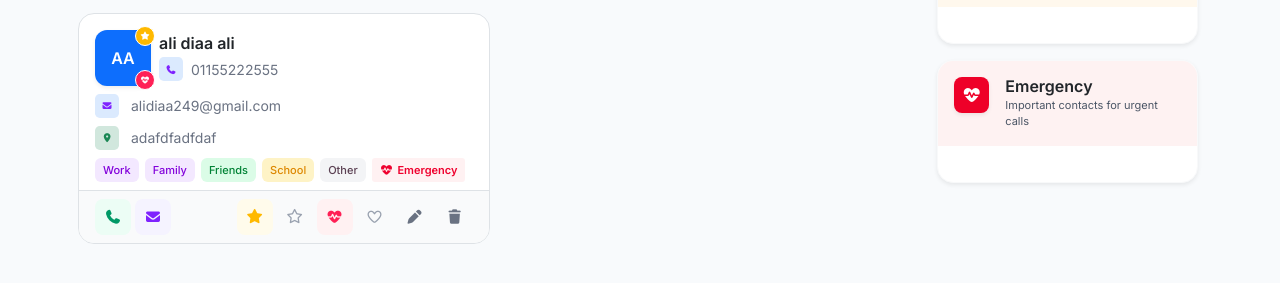
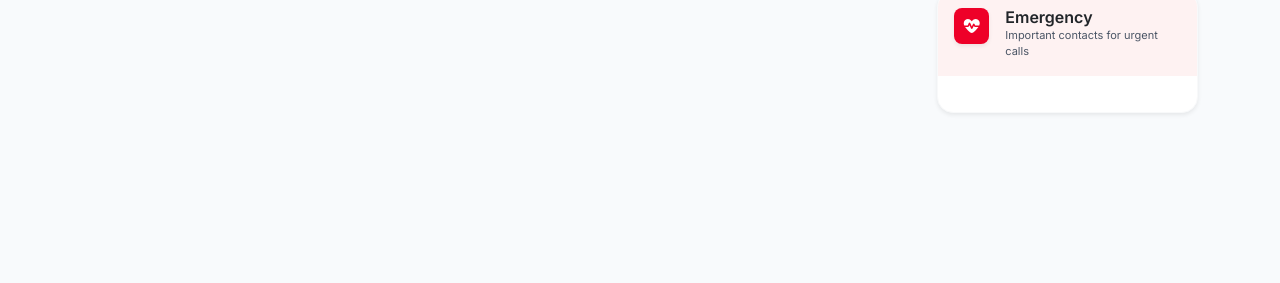
Before and after one commit to alidiaa249/assigment9, a plain HTML site: page index.html in a window 1280 px wide. Shown: the part 377-660 px from the top of the page. Drawn offline with Linux system fonts and the light colour scheme; some packages are replaced by stand-ins of ours; a script that the page names is missing.

Commit message:
Update index.html

```diff
--- a/index.html
+++ b/index.html
@@ -78,108 +78,6 @@
 
 </div>
 <div class="cards row mb-2 " id="cards">
-  <div class="col-sm-6 col-12 px-2 mt-2">
-  <div class="inner-cards bg-white rounded-4 border overflow-hidden     ">
-<div class="d-flex gap-2 align-items-center mb-2 p-3 pb-0">
-<div class="bg-primary fs-6 fw-semibold img-card d-flex justify-content-center align-items-center text-white shadow-sm position-relative " >
-  AA
-<div class="d-flex justify-content-center align-items-center starbadge"><i class="fa-solid fa-star "></i></div>
-<div class="d-flex justify-content-center align-items-center heartbadge"><i class="fa-solid fa-heart-pulse "></i></div>
-</div>
-<div>
-  <h4 class="fs-6 fw-semibold mb-1 ">ali diaa  ali</h4>
-  <div class="d-flex align-items-center"  >
-<div class="phone-card d-flex align-items-center justify-content-center me-1 ">
-  <i class="fa-solid fa-phone text-blue  "></i>
-</div>
-<span class="fs-8 text-gray-500 ms-1">01155222555</span>
-  </div>
-</div>
-</div>
-<div class="d-flex ps-3 flex-column">
-<div class="d-flex gap-2 align-items-center mb-2 ">
-  <div class="d-flex phone-card justify-content-center align-items-center"><i class="fa-solid fa-envelope text-blue"></i></div>
-  <span class="fs-8 text-gray-500 ms-1" >alidiaa249@gmail.com</span>
-</div>
-<div class="d-flex gap-2 align-items-center mb-2 ">
-  <div class="d-flex phone-card justify-content-center align-items-center bg-success-subtle"><i class="fa-solid fa-location-dot text-success"></i></div>
-  <span class="fs-8 text-gray-500 ms-1" >adafdfadfdaf</span>
-</div>
-</div>
-<div class="d-flex ps-3">
-  <div class="group work"> Work</div>
-  <div class="group work">  Family</div>
-  <div class="group friends">  Friends</div>
-  <div class="group school">  School</div>
-  <div class="group other">  Other</div>
-
-  <div class="emergancy-icon align-self-start   " >
-<i class="fa-solid fa-heart-pulse "></i><span class="ms-1">Emergency</span>
-</div>
-</div>
-
-
-
-
-
-
-
-
-
-
-
-
-<div class="footer-card border-top border-1 mt-2  p-3 py-2  ">
-<div class="d-flex justify-content-between ">
-<div class="d-flex gap-1">
-<a class="icons-footer-card d-flex justify-content-center align-items-center text-decoration-none phone-icon-footer-card fs-8  ">
-  <i class="fa-solid fa-phone"></i>
-</a>
-<a class="icons-footer-card d-flex justify-content-center align-items-center text-decoration-none text-blue message-icon fs-8 ">
-  <i class="fa-solid fa-envelope"></i>
-</a>
-
-
-</div>
-<div class="d-flex gap-1">
-  <div class="icons-footer-card d-flex justify-content-center align-items-center text-decoration-none  star-icon fs-8 pointer-event " id="star-icon">
-    <i class="fa-solid fa-star"></i>
-  </div>
-  <div class="icons-footer-card d-flex justify-content-center align-items-center text-decoration-none  star-hollow fs-8 pointer-event " id="star-hollow">
-    <i class="fa-regular fa-star"></i>
-  </div>
-  <div class="icons-footer-card d-flex justify-content-center align-items-center text-decoration-none  heart-icon fs-8 ">
-    <i class="fa-solid fa-heart-pulse"></i>
-  </div>
-  <div class="icons-footer-card d-flex justify-content-center align-items-center text-decoration-none  heart-hollow fs-8 ">
-    <i class="fa-regular fa-heart"></i>
-  </div>
-
-
-
-
-
-
-
-  <div class="icons-footer-card d-flex justify-content-center align-items-center text-decoration-none  text-gray-500 fs-8 ">
-    <i class="fa-solid fa-pen"></i>
-  </div>
-  <div class="icons-footer-card d-flex justify-content-center align-items-center text-decoration-none  text-gray-500 fs-8 ">
-    <i class="fa-solid fa-trash"></i>
-  </div>
-</div>
-</div>
-
-
-</div>
-
-
-
-
-
-  </div>
-
-</div>
 
 
 
```
